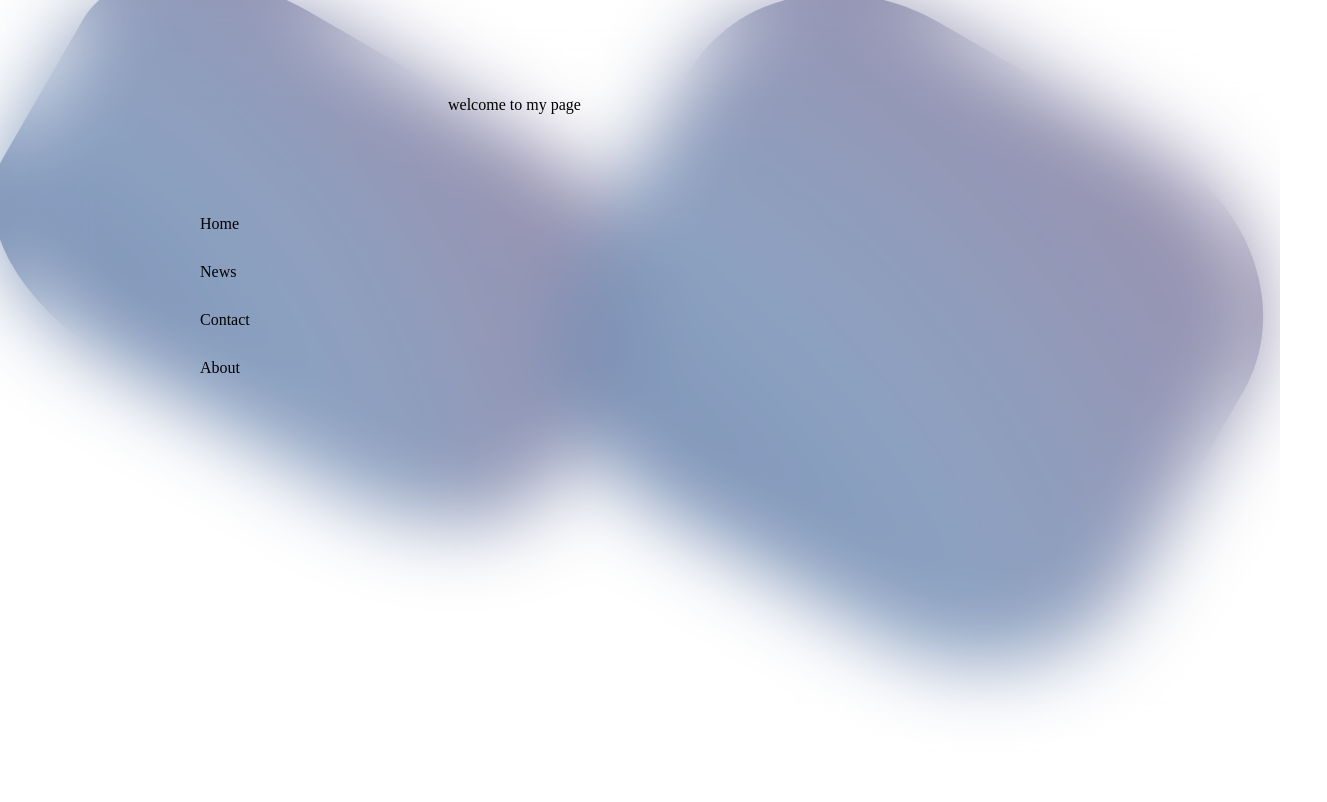
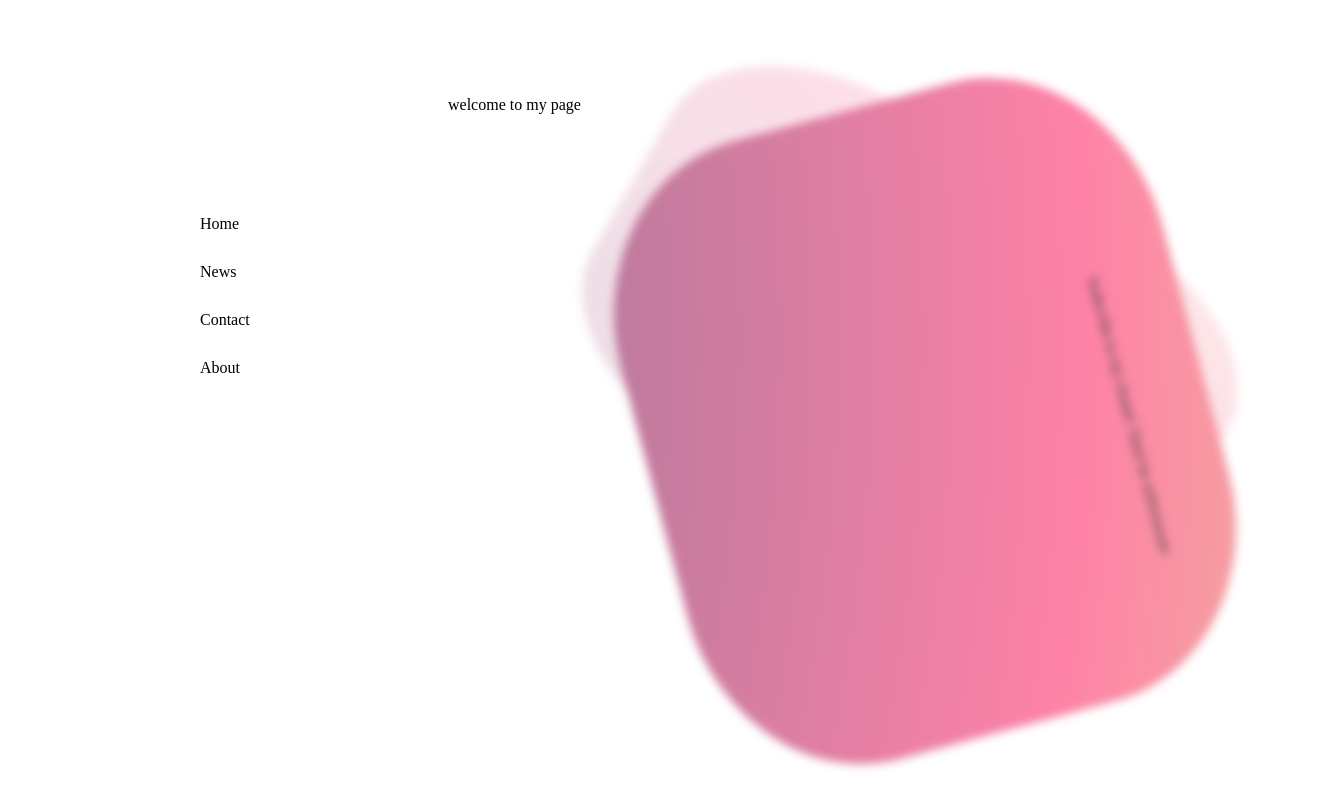
Before and after one commit to chimdalu20/korty-clone, a plain HTML site: page index.html in a window 1280 px wide. Shown: the whole page, 1327 px wide, since content can reach past the window. Drawn offline with Linux system fonts and the light colour scheme.

Commit message:
gradient animation

```diff
--- a/index.html
+++ b/index.html
@@ -9,115 +9,6 @@
 </head>
 <body>
     <style>
-        body{
-            margin:0px;
-            overflow-x:hidden;
-
-
-
-        }
-
-        /* styling the container */
-        ul {
-          list-style-type: none;
-          margin: 0;
-          padding: 0;
-          width: 40%;
-
-          position:absolute;
-          top: 200px;
-
-        }
-
-        /* styling the link */
-        li a {
-          display: block;
-          color: #000;
-          padding: 15px 200px;
-          text-decoration: none;
-        }
-
-        /* Change the link color on hover */
-        li a:hover {
-          font-size: larger;
-        }
-
-        p{
-            position: absolute;
-            top:10%;
-            left:35%;
-
-        }
-
-        .grad-gen{
-            position: absolute;
-            width: 50vw;
-            height: 50vh;
-            background-image: radial-gradient(circle at 15% 100%,#1C3879,
-            #607EAA,
-            #7F557D,
-            #FF6392,#CCFF66);
-            background-size: 200% 500%;
-            animation:change 30s ease-in-out infinite;
-            opacity:90%;
-            border-radius:30%;
-            transform:rotate(30deg);
-            z-index:-1;
-                }
-
-
-
-
-#grad-1{
-
-
-    height: 70vh;
-    right: 50px;
-
-
-
-
-}
-
-#glass{
-    height: 100vh;
-    width: 100vw;
-    background-color:rgba(255,255,255,0.2);
-    backdrop-filter: blur(40px);
-    top: 0;
-    left:0;
-
-
-}
-
-
-@keyframes change{
-    0%{
-        background-position:0% 100% ;
-        top:10px;
-
-    }
-
-
-
-
-
-    50%{
-        background-position:100% 0% ;
-        top:180px;
-    }
-
-
-
-    100%{
-        background-position:0% 100% ;
-        top:10px;
-
-
-    }
-}
-
-
 
 
         </style>
@@ -125,9 +16,14 @@
         <body>
             <!-- glass background -->
             <section id="glass"> </section>
-            <!-- two gradient sections behind glass -->
-            <section class="grad-gen" ></section>
-            <section class="grad-gen" id="grad-1"></section>
+
+            <!--TWO GRADIENT SECTIONS BEHIND GLASS -->
+
+            <!-- Thinner less bright square -->
+            <section class="grad-gen" id="grad-0"> </section>
+
+            <!-- fatter brighter square -->
+            <section class="grad-gen" id="grad-1"><p> Sudscribe to my chanel. Dont be unfortunate </p></section>
 
 
 
--- a/style.css
+++ b/style.css
@@ -0,0 +1,119 @@
+body{
+    margin:0px;
+    overflow:hidden;
+}
+
+/* ________________LINK STYLING______________________*/
+
+/* styling and positioning the link container */
+ul {
+    list-style-type: none;
+    margin: 0;
+    padding: 0;
+    width: 40%;
+    position:absolute;
+    top: 200px;
+}
+
+/* styling the link */
+li a {
+    display: block;
+    color: #000;
+    padding: 15px 200px;
+    text-decoration: none;
+}
+
+/* link gets larger on hover */
+li a:hover {
+    font-size: larger;
+}
+
+
+/*****************************************************/
+
+
+/* _________________STYLING THE HEADING______________________*/
+p{
+    position: absolute;
+    top:10%;
+    left:35%;
+}
+
+/*****************************************************/
+
+/* _________________GRADIENT EFFECT______________________*/
+
+/* general styling for both gradient containers */
+.grad-gen{
+
+    /* positioning */
+    position:absolute;
+    width: 50vw;
+    height: 50vh;
+    /* creating gradient */
+    background-image: radial-gradient(circle at 15% 100%,#1C3879,
+    #607EAA,
+    #7F557D,
+    #FF6392,#CCFF66);
+    /*extra styling */
+    background-size: 200% 500%;
+    border-radius:30%;
+    transform:rotate(30deg);
+    /* putting gradient behind glass */
+    z-index:-1;
+    /* creating animation */
+    animation:change 15s ease-in-out infinite;
+        }
+
+
+  /* specific styling for first gradient container */
+#grad-0{
+    right:50px;
+    opacity: 25%;
+}
+
+/*specific styling for second gradient container */
+#grad-1{
+    height: 70vh;
+    right:35px;
+    transform: rotate(75deg);
+}
+
+
+
+/* key frames to define animation movement */
+@keyframes change{
+    0%{
+        background-position:0% 100% ;
+        top:10px;
+
+    }
+
+
+
+
+
+    50%{
+        background-position:100% 0% ;
+        top:180px;
+    }
+
+
+
+    100%{
+        background-position:0% 100% ;
+        top:10px;
+    }
+}
+
+
+
+/* glass in front of gradient containers.This adds a blur effect */
+#glass{
+    height: 100vh;
+    width: 100vw;
+    background-color:rgba(255,255,255,0.2);
+    backdrop-filter: blur(5px);
+    top: 0;
+    left:0;
+    }
```
